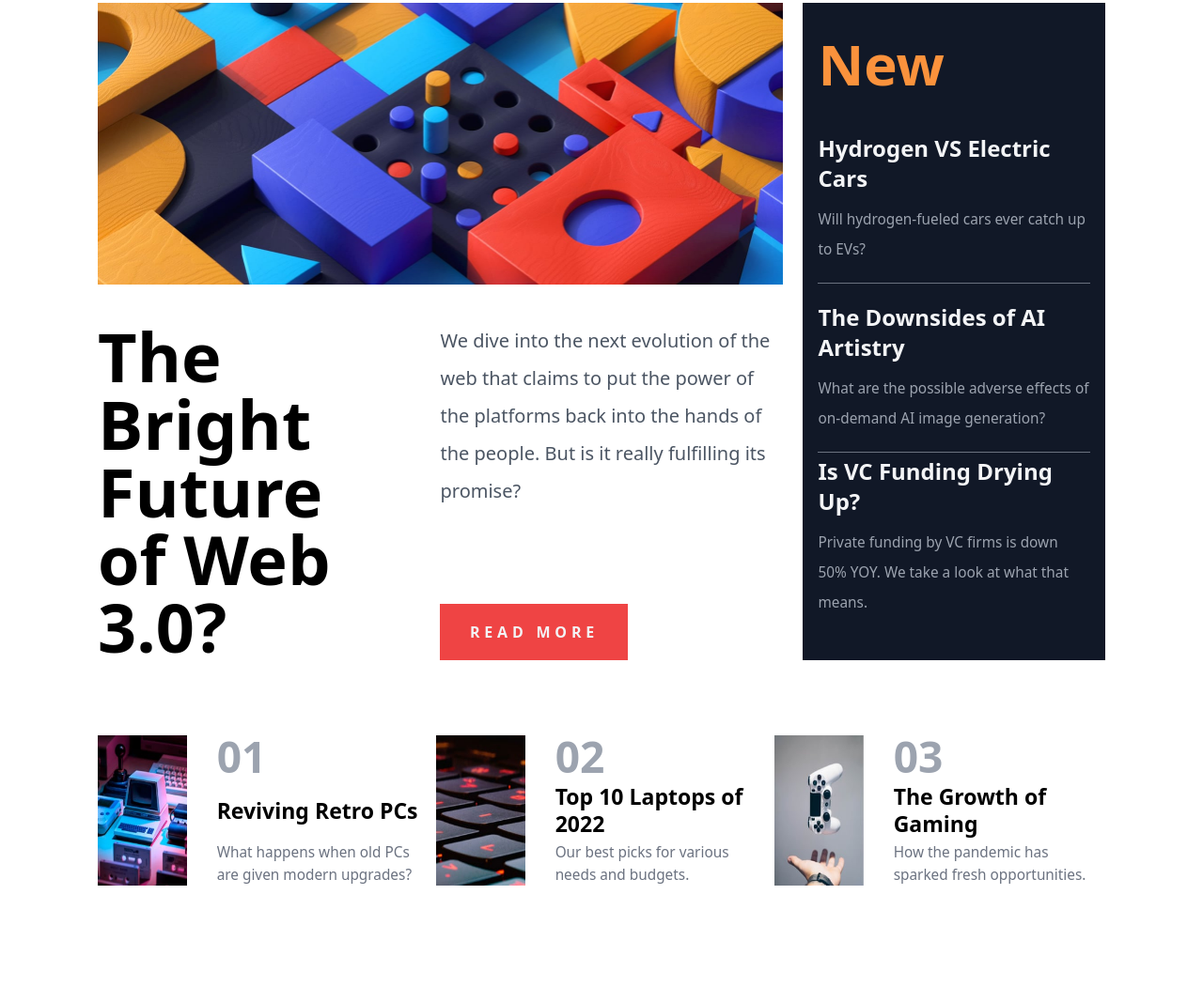
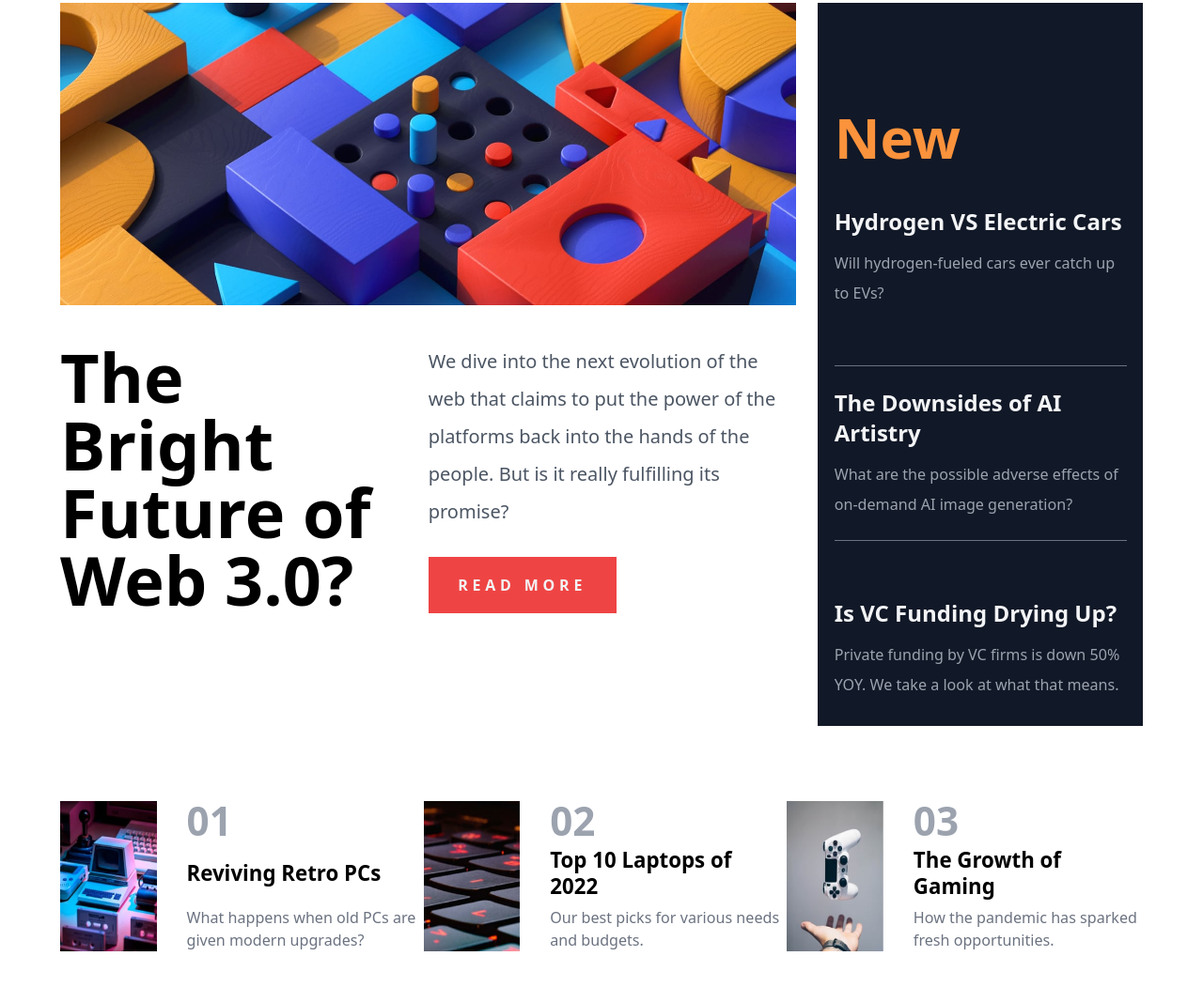
Before and after one commit to Ali-Ghasemi-Tech/news-homepage, a website: page index.html in a window 1280 px wide. Shown: the part 165-1216 px from the top of the page at 94% size. Drawn offline with Linux system fonts and the light colour scheme.

Commit message:
fix some text overflow issues on diffrent screen sizes

```diff
--- a/index.html
+++ b/index.html
@@ -10,7 +10,7 @@
 </head>
 <body class="flex flex-col items-center  pt-20 w-screen bg-white pb-10 overflow-x-hidden">
     <!-- header -->
-    <section class="flex flex-row justify-between items-center h-12 w-[90%] mobile:w-[90%] px-10">
+    <section class="flex flex-row justify-between items-center h-12 w-[90%] mobile:w-[90%] ">
         <!-- page logo box -->
         <div class="w-[64px] h-[40px]">
             <img  src="assets/images/logo.svg" alt="">
@@ -45,7 +45,7 @@
     </section>
 
     <!-- main section -->
-    <section class="flex flex-row justify-between w-[90%] mt-10 h-auto mobile:flex-col mobile:justify-normal mobile:items-center mobile:h-auto mobile:w-[90%] px-10">
+    <section class="flex flex-row justify-between w-[90%] mt-10 h-auto mobile:flex-col mobile:justify-normal mobile:items-center mobile:h-auto mobile:w-[90%] ">
         <!-- main left box -->
         <div class="flex flex-col gap-10 w-[68%] mobile:w-auto">
             <!-- image box -->
@@ -70,7 +70,7 @@
             </div>
         </div>
         <!-- main right box -->
-        <div class="h-auto w-[30%] bg-gray-900 flex justify-center items-center mobile:w-auto mobile:h-[850px] mobile:mt-10">
+        <div class="h-auto w-[30%] bg-gray-900 flex justify-center items-center mobile:w-auto pt-20 pb-10 mobile:mt-10">
             <!-- content holder box -->
             <div class="flex flex-col items-center w-[90%] h-[90%] ">
                 <!-- new box -->
@@ -80,17 +80,17 @@
                 <!-- new content box -->
                 <div class="flex flex-col w-full h-full mt-6">
                     <!-- first new text -->
-                    <div class="flex flex-col gap-3 justify-center border-b-gray-500 border-solid border-b h-[33%] group hover:cursor-pointer">
+                    <div class="flex flex-col gap-3 justify-center  h-[33%] group hover:cursor-pointer py-3">
                         <span class="font-bold text-2xl text-gray-100 text-start group-hover:text-orange-400 group-hover:cursor-pointer transition-all duration-100">Hydrogen VS Electric Cars</span>
                         <span id="text" class="text-xl text-gray-400 leading-8">Will hydrogen-fueled cars ever catch up to EVs?</span>
                     </div>
                     <!-- second new text -->
-                    <div class="flex flex-col gap-3 justify-center border-b-gray-500 border-solid border-b h-[33%] group hover:cursor-pointer">
+                    <div class="flex flex-col gap-3 justify-center border-y-gray-500 border-solid border-y h-[33%] group hover:cursor-pointer py-10 my-10 ">
                         <span class="font-bold text-2xl text-gray-100 text-start group-hover:text-orange-400 group-hover:cursor-pointer transition-all duration-100">The Downsides of AI Artistry</span>
                         <span id="text" class="text-xl text-gray-400 leading-8">What are the possible adverse effects of on-demand AI image generation?</span>
                     </div>
                     <!-- third new text -->
-                    <div class="flex flex-col gap-3 justify-center h-[33%] group hover:cursor-pointer">
+                    <div class="flex flex-col gap-3 justify-center h-[33%] group hover:cursor-pointer py-3">
                         <span class="font-bold text-2xl text-gray-100 text-start group-hover:text-orange-400 transition-all duration-100">Is VC Funding Drying Up?</span>
                         <span id="text" class="text-xl text-gray-400 leading-8">Private funding by VC firms is down 50% YOY. We take a look at what that means.</span>
                     </div>
@@ -100,24 +100,24 @@
     </section>
 
     <!-- text cards section -->
-    <section class="flex justify-between gap-2 w-[90%] h-[160px] my-20 mobile:flex-col  mobile:justify-evenly mobile:h-auto mobile:w-[90%] px-10 ">
+    <section class="flex justify-between gap-2 w-[90%] h-[160px] my-20 mobile:flex-col  mobile:justify-evenly mobile:h-auto mobile:w-[90%]  overflow-hidden">
         <!-- first card -->
-        <div class="  flex  mobile:w-auto mobile:mb-5 mobile:h-auto">
+        <div class=" flex min-w-[300px]  mobile:w-auto mobile:mb-5 mobile:h-auto" >
             <!-- image -->
             <div class="mr-8 mobile:mr-5">
                 <img class="h-full" src="./assets/images/image-retro-pcs.jpg" alt="">
             </div>
             <!-- texts -->
             <div class="flex flex-col justify-between w-[300px]">
-                <span id="number" class="text-5xl text-gray-400 font-bold  mobile:text-font">01</span>
+                <span id="number" class="text-5xl text-gray-400 font-bold mobile:text-3xl">01</span>
 
-                <span id="title" class="text-2xl font-bold transition-all duration-100 hover:text-orange-500 cursor-pointer mobile:text-lg leading-9">Reviving Retro PCs</span>
+                <span id="title" class="text-2xl font-bold transition-all duration-100 hover:text-orange-500 cursor-pointer leading-tight ">Reviving Retro PCs</span>
 
-                <span id="text" class=" text-gray-500 leading-normal">What happens when old PCs are given modern upgrades?</span>
+                <span id="text" class="text-lg text-gray-500 leading-normal">What happens when old PCs are given modern upgrades?</span>
             </div>
         </div>
         <!-- second card -->
-        <div class=" flex  mobile:w-auto mobile:mb-5 mobile:h-auto" >
+        <div class=" flex min-w-[300px]  mobile:w-auto mobile:mb-5 mobile:h-auto" >
             <!-- image -->
             <div class="mr-8 mobile:mr-5">
                 <img class="h-full" src="./assets/images/image-top-laptops.jpg" alt="">
@@ -132,7 +132,7 @@
             </div>
         </div>
         <!-- third card -->
-        <div class="flex mobile:w-auto mobile:h-auto">
+        <div class="flex min-w-[300px] mobile:w-auto mobile:h-auto">
             <!-- image -->
             <div class="mr-8 mobile:mr-5">
                 <img class="h-full" src="./assets/images/image-gaming-growth.jpg" alt="">
--- a/src/input.css
+++ b/src/input.css
@@ -13,13 +13,13 @@
     --ratio: 0.6;
 
     --font1-sizeVW: 15vh;
-    --font1-sizeVH: calc(var(--ratio) * 15vw);
+    --font1-sizeVH: calc(var(--ratio) * 14vw);
 
     --font3-sizeVW:10vh;
-    --font3-sizeVH: calc(var(--ratio)* 10vw);
+    --font3-sizeVH: calc(var(--ratio)* 9vw);
 
     --font2-sizeVW: 8vh;
-    --font2-sizeVH: calc(var(--ratio) * 6vw);
+    --font2-sizeVH: calc(var(--ratio) * 5vw);
 }
 
 @media screen and (max-width: 685px) {
@@ -37,18 +37,17 @@
     }
 }
 
-@media screen and (min-width: 600px) and (max-width: 1440px) {
-
+@media screen and (min-width: 1021px) and (max-width: 1440px) {
     #number {
-        font-size: calc(var(--ratio)* 6vw);
+        font-size: calc(var(--ratio)* 5.5vw);
         font-weight: bold;
     }
 
     #text {
-        font-size: calc(var(--ratio)* 2vw);
+        font-size: calc(var(--ratio)* 2.1vw);
     }
 
     #title{
-        font-size: calc(var(--ratio)* 3vw);
+        font-size: calc(var(--ratio)* 2.9vw);
     }
 }
--- a/tailwind.config.js
+++ b/tailwind.config.js
@@ -4,7 +4,7 @@ module.exports = {
   theme: {
     extend: {
       screens:{
-        'mobile':{"max":"640px"},
+        'mobile':{"max":"1021px"},
         'md':{"min":"640px"}
       }
     },
```
Also changed, not shown: dist/output.css.
